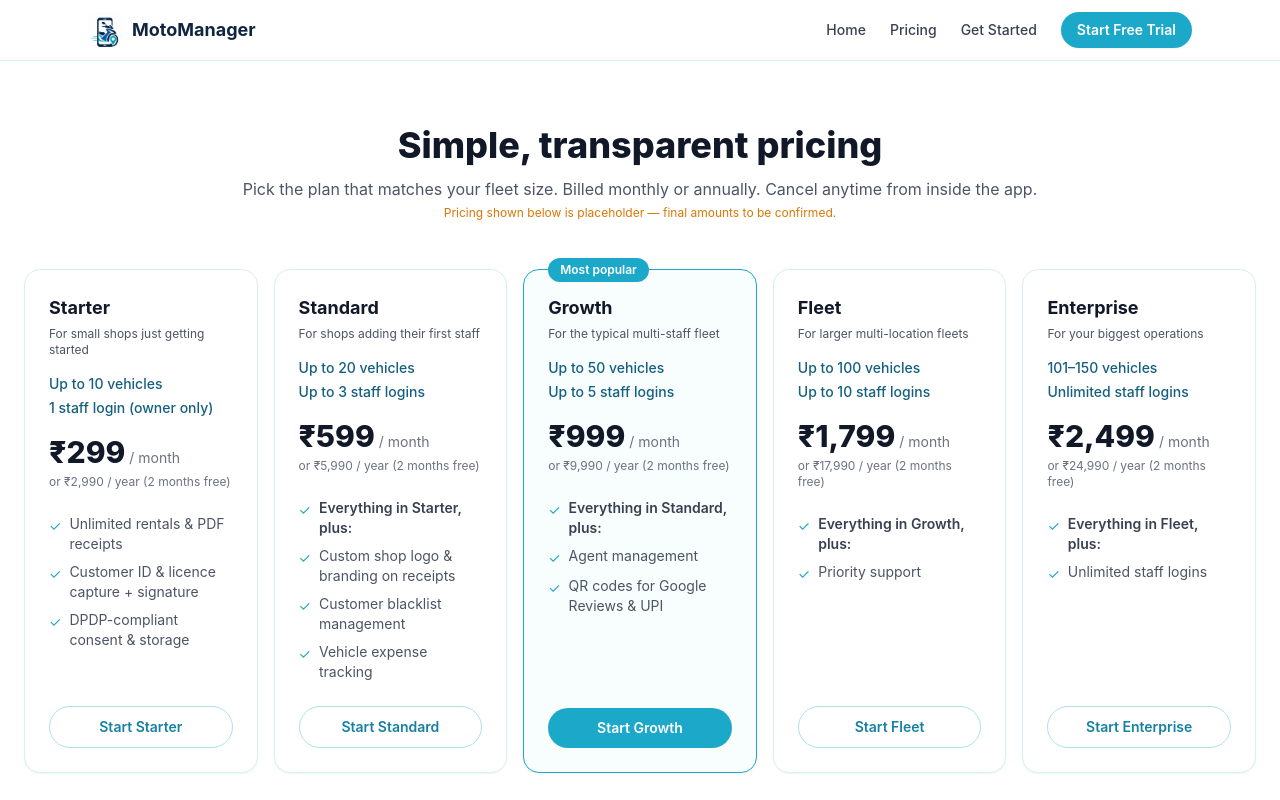
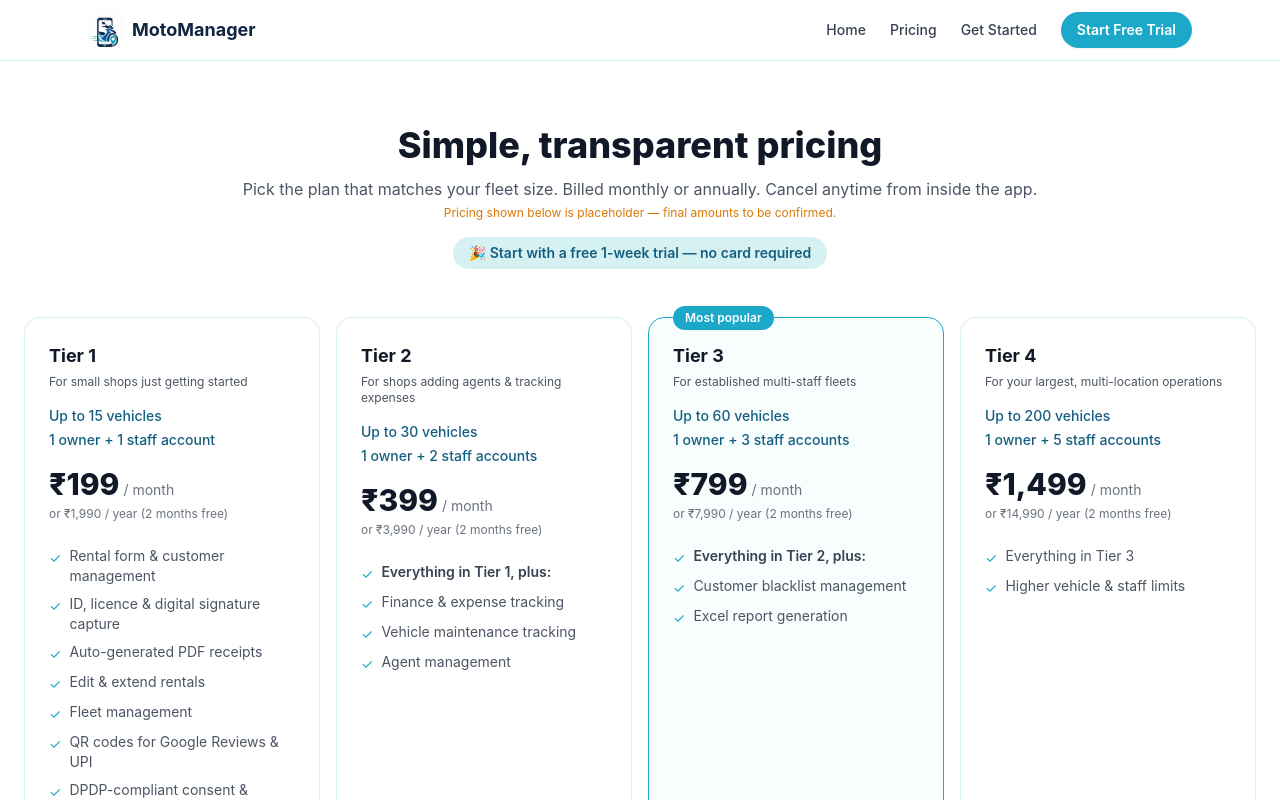
Before and after one commit to travelbeyondhimalayas-ai/motomanager-website, a Next.js app: page /pricing in a window 1280 px wide. Shown: the top 800 px of the page. Built offline with nearby package versions, Linux system fonts and the light colour scheme.

Commit message:
Update pricing amounts, add free trial banner

```diff
--- a/src/app/pricing/page.tsx
+++ b/src/app/pricing/page.tsx
@@ -4,63 +4,61 @@ import Link from "next/link";
 // Annual price = monthly x 10 (≈17% off, "2 months free").
 const plans = [
   {
-    name: "Starter",
-    vehicles: "Up to 10 vehicles",
-    staff: "1 staff login (owner only)",
-    monthly: 299,
+    name: "Tier 1",
+    vehicles: "Up to 15 vehicles",
+    staff: "1 owner + 1 staff account",
+    monthly: 199,
     tagline: "For small shops just getting started",
     features: [
-      "Unlimited rentals & PDF receipts",
-      "Customer ID & licence capture + signature",
-      "DPDP-compliant consent & storage",
+      "Rental form & customer management",
+      "ID, licence & digital signature capture",
+      "Auto-generated PDF receipts",
+      "Edit & extend rentals",
+      "Fleet management",
+      "QR codes for Google Reviews & UPI",
+      "DPDP-compliant consent & secure storage",
     ],
-    cta: "Start Starter",
+    cta: "Start Tier 1",
   },
   {
-    name: "Standard",
-    vehicles: "Up to 20 vehicles",
-    staff: "Up to 3 staff logins",
-    monthly: 599,
-    tagline: "For shops adding their first staff",
+    name: "Tier 2",
+    vehicles: "Up to 30 vehicles",
+    staff: "1 owner + 2 staff accounts",
+    monthly: 399,
+    tagline: "For shops adding agents & tracking expenses",
     features: [
-      "Everything in Starter, plus:",
-      "Custom shop logo & branding on receipts",
-      "Customer blacklist management",
-      "Vehicle expense tracking",
+      "Everything in Tier 1, plus:",
+      "Finance & expense tracking",
+      "Vehicle maintenance tracking",
+      "Agent management",
     ],
-    cta: "Start Standard",
+    cta: "Start Tier 2",
   },
   {
-    name: "Growth",
-    vehicles: "Up to 50 vehicles",
-    staff: "Up to 5 staff logins",
-    monthly: 999,
-    tagline: "For the typical multi-staff fleet",
+    name: "Tier 3",
+    vehicles: "Up to 60 vehicles",
+    staff: "1 owner + 3 staff accounts",
+    monthly: 799,
+    tagline: "For established multi-staff fleets",
     highlighted: true,
     features: [
-      "Everything in Standard, plus:",
-      "Agent management",
-      "QR codes for Google Reviews & UPI",
+      "Everything in Tier 2, plus:",
+      "Customer blacklist management",
+      "Excel report generation",
     ],
-    cta: "Start Growth",
+    cta: "Start Tier 3",
   },
   {
-    name: "Fleet",
-    vehicles: "Up to 100 vehicles",
-    staff: "Up to 10 staff logins",
-    monthly: 1799,
-    tagline: "For larger multi-location fleets",
-    features: ["Everything in Growth, plus:", "Priority support"],
-    cta: "Start Fleet",
-  },
-  {
-    name: "Enterprise",
-    vehicles: "101–150 vehicles",
-    staff: "Unlimited staff logins",
-    monthly: 2499,
-    tagline: "For your biggest operations",
-    features: ["Everything in Fleet, plus:", "Unlimited staff logins"],
-    cta: "Start Enterprise",
+    name: "Tier 4",
+    vehicles: "Up to 200 vehicles",
+    staff: "1 owner + 5 staff accounts",
+    monthly: 1499,
+    tagline: "For your largest, multi-location operations",
+    features: [
+      "Everything in Tier 3",
+      "Higher vehicle & staff limits",
+    ],
+    cta: "Start Tier 4",
   },
 ];
 
@@ -82,9 +80,12 @@ export default function PricingPage() {
         <p className="mt-1 text-xs text-amber-600">
           Pricing shown below is placeholder — final amounts to be confirmed.
         </p>
+        <div className="mt-4 inline-block rounded-full bg-brand-100 px-4 py-1.5 text-sm font-semibold text-brand-700">
+          🎉 Start with a free 1-week trial — no card required
+        </div>
       </div>
 
-      <div className="mt-12 -mx-4 flex gap-6 overflow-x-auto px-4 pb-4 sm:mx-0 sm:px-0 lg:grid lg:grid-cols-5 lg:gap-4 lg:overflow-visible">
+      <div className="mt-12 -mx-4 flex gap-6 overflow-x-auto px-4 pb-4 sm:mx-0 sm:px-0 lg:grid lg:grid-cols-4 lg:gap-4 lg:overflow-visible">
         {plans.map((plan) => {
           const annual = plan.monthly * 10; // 2 months free
           return (
```
